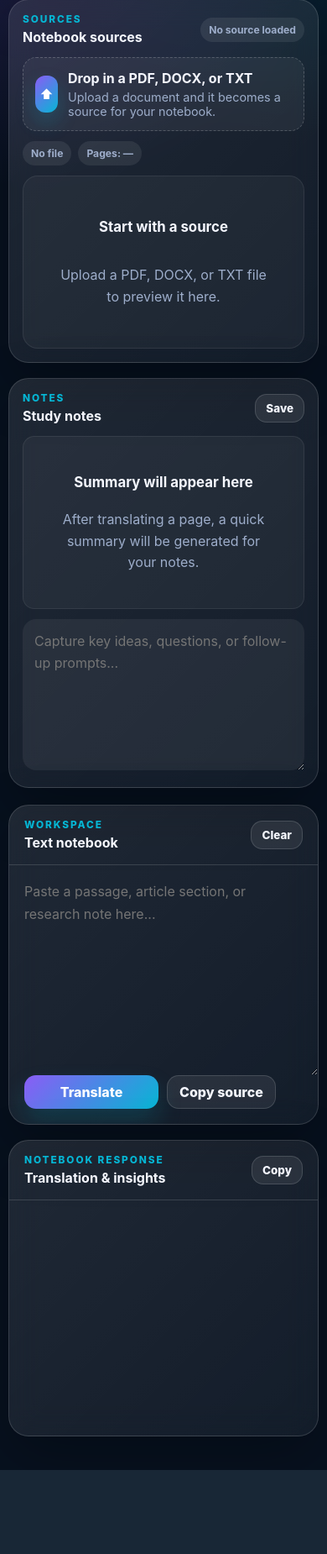
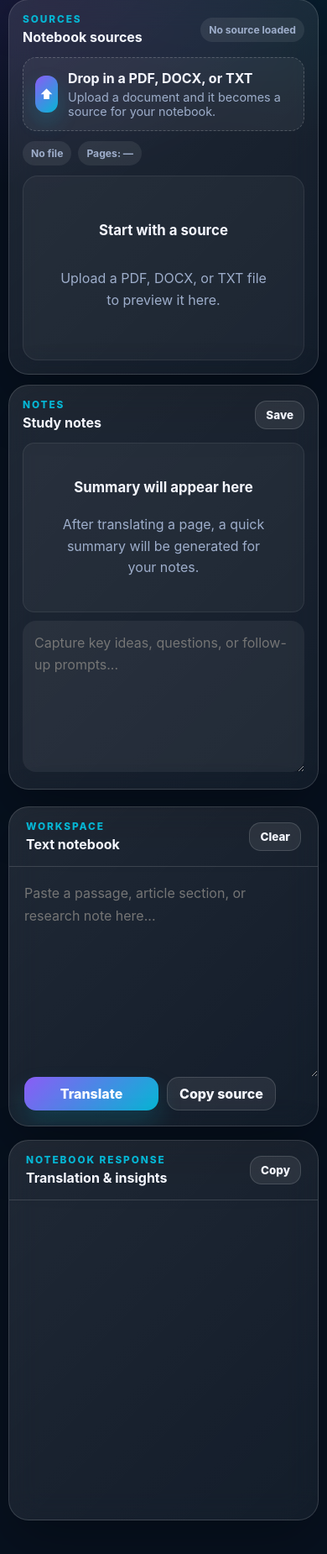
Before and after one commit to ALFAar7/ollama-notebook-ai, a Flask app: page / in a window 390 px wide. Shown: the part 258-2108 px from the top of the page at 84% size. Before the commit the page ends 2008 px from the top, so only its background shows below. Run offline with Flask 3, Linux system fonts and the light colour scheme; data that the repository does not hold is empty.

Commit message:
Refactor UI layout and styles: Adjust sidebar and main pane for improved responsiveness, enhance preview components, and update spacing for better usability.

```diff
--- a/static/style.css
+++ b/static/style.css
@@ -148,9 +148,10 @@ textarea {
 
 .notebook-grid {
     display: grid;
-    grid-template-columns: 320px 1fr;
+    grid-template-columns: 280px minmax(0, 1fr);
     gap: 20px;
     margin-top: 20px;
+    align-items: start;
 }
 
 .sidebar,
@@ -158,6 +159,18 @@ textarea {
     display: flex;
     flex-direction: column;
     gap: 18px;
+}
+
+.compact-sidebar {
+    gap: 12px;
+}
+
+.compact-card {
+    padding: 12px;
+}
+
+.expanded-main-pane {
+    gap: 16px;
 }
 
 .sidebar-card,
@@ -247,18 +260,23 @@ textarea {
 
 .source-preview,
 .attachment-preview {
-    min-height: 180px;
+    min-height: 360px;
     border-radius: 18px;
     border: 1px solid rgba(255,255,255,0.08);
     background: rgba(255,255,255,0.04);
-    padding: 12px;
+    padding: 16px;
+}
+
+.compact-preview {
+    min-height: 220px;
 }
 
 .preview-content {
     display: flex;
     flex-direction: column;
-    gap: 10px;
+    gap: 12px;
     height: 100%;
+    min-height: 320px;
 }
 
 .preview-caption {
@@ -271,16 +289,17 @@ textarea {
 
 .preview-text {
     white-space: pre-wrap;
-    line-height: 1.7;
+    line-height: 1.8;
     color: var(--text);
     overflow: auto;
-    font-size: 0.95rem;
-    padding-right: 4px;
+    font-size: 1rem;
+    padding-right: 6px;
+    flex: 1;
 }
 
 .source-iframe {
     width: 100%;
-    min-height: 420px;
+    min-height: 720px;
     border: 0;
     border-radius: 12px;
     background: white;
@@ -310,19 +329,24 @@ textarea {
 
 .workspace-split {
     display: grid;
-    grid-template-columns: 1.1fr 0.9fr;
-    gap: 16px;
-    padding: 16px;
+    grid-template-columns: 1.6fr 1fr;
+    gap: 18px;
+    padding: 18px;
+    align-items: start;
 }
 
 .notes-summary {
-    margin-bottom: 12px;
-    padding: 12px;
+    margin-bottom: 10px;
+    padding: 10px;
     border-radius: 14px;
     border: 1px solid rgba(255,255,255,0.08);
     background: rgba(255,255,255,0.04);
     color: var(--muted);
     line-height: 1.6;
+}
+
+.compact-summary {
+    min-height: 120px;
 }
 
 .notes-summary strong {
@@ -342,7 +366,7 @@ textarea {
     justify-content: space-between;
     align-items: center;
     gap: 12px;
-    padding: 16px 18px;
+    padding: 16px 20px;
     border-bottom: 1px solid var(--border);
 }
 
@@ -383,7 +407,7 @@ textarea {
 .attachment-workspace {
     display: flex;
     flex-direction: column;
-    gap: 12px;
+    gap: 14px;
     padding: 16px 18px 18px;
 }
 
@@ -472,7 +496,7 @@ button,
 
 .translation-area {
     padding: 18px;
-    min-height: 280px;
+    min-height: 380px;
     overflow: auto;
     color: #f8fafc;
     font-size: 1rem;
--- a/templates/index.html
+++ b/templates/index.html
@@ -53,8 +53,8 @@
         </header>
 
         <section class="notebook-grid">
-            <aside class="sidebar">
-                <div class="sidebar-card">
+            <aside class="sidebar compact-sidebar">
+                <div class="sidebar-card compact-card">
                     <div class="section-head">
                         <div>
                             <p class="eyebrow">Sources</p>
@@ -63,7 +63,7 @@
                         <span class="section-pill" id="sourceStatus">No source loaded</span>
                     </div>
 
-                    <label for="fileInput" class="upload-card">
+                    <label for="fileInput" class="upload-card compact-upload">
                         <span class="upload-icon">⬆</span>
                         <div>
                             <strong>Drop in a PDF, DOCX, or TXT</strong>
@@ -72,12 +72,12 @@
                     </label>
                     <input type="file" id="fileInput" accept=".pdf,.docx,.txt" hidden>
 
-                    <div class="source-meta">
+                    <div class="source-meta compact-meta">
                         <span class="meta-pill" id="sourceFileName">No file</span>
                         <span class="meta-pill" id="sourcePageCount">Pages: —</span>
                     </div>
 
-                    <div class="source-preview" id="filePreviewSidebar">
+                    <div class="source-preview compact-preview" id="filePreviewSidebar">
                         <div class="empty-state centered">
                             <strong>Start with a source</strong>
                             <span>Upload a PDF, DOCX, or TXT file to preview it here.</span>
@@ -85,7 +85,7 @@
                     </div>
                 </div>
 
-                <div class="sidebar-card">
+                <div class="sidebar-card compact-card">
                     <div class="section-head">
                         <div>
                             <p class="eyebrow">Notes</p>
@@ -93,17 +93,17 @@
                         </div>
                         <button id="saveNoteBtn" class="ghost-btn small">Save</button>
                     </div>
-                    <div class="notes-summary" id="notesSummary">
+                    <div class="notes-summary compact-summary" id="notesSummary">
                         <div class="empty-state centered">
                             <strong>Summary will appear here</strong>
                             <span>After translating a page, a quick summary will be generated for your notes.</span>
                         </div>
                     </div>
-                    <textarea id="noteInput" class="note-textarea" placeholder="Capture key ideas, questions, or follow-up prompts..."></textarea>
+                    <textarea id="noteInput" class="note-textarea compact-note" placeholder="Capture key ideas, questions, or follow-up prompts..."></textarea>
                 </div>
             </aside>
 
-            <div class="main-pane">
+            <div class="main-pane expanded-main-pane">
                 <div id="textModePanel" class="mode-panel">
                     <article class="panel panel-source">
                         <div class="panel-header">
```
